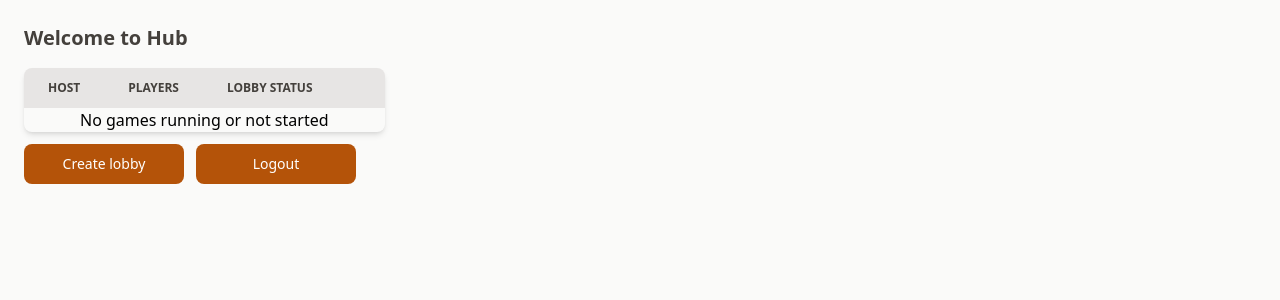
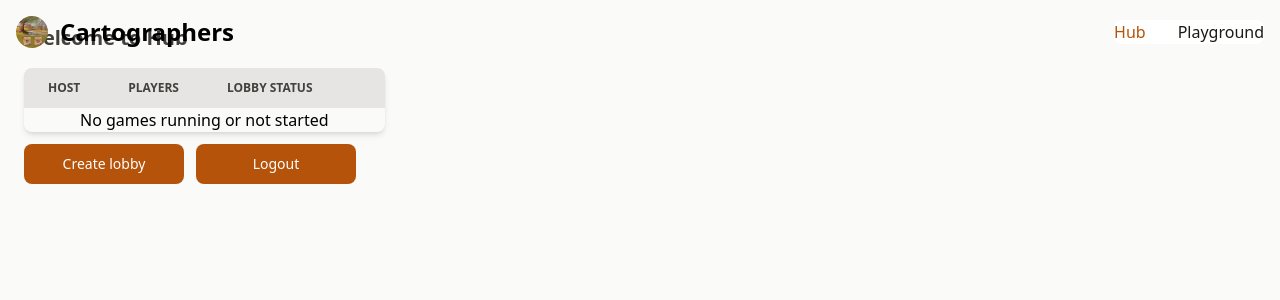
Before and after one commit to Sergeew-K-V/cartographers_client, a Next.js app: page /hub in a window 1280 px wide. Shown: the top 300 px of the page. Built offline with nearby package versions, Linux system fonts and the light colour scheme.

Commit message:
feat: added temp layout

```diff
--- /dev/null
+++ b/app/hub/layout.tsx
@@ -0,0 +1,79 @@
+'use client';
+
+import { usePathname } from 'next/navigation';
+import { ReactNode } from 'react';
+import { ImageCustom, LinkButton } from '@/shared/ui';
+
+function PlaygroundLayout({ children }: { children: ReactNode }): JSX.Element {
+  const pathname = usePathname();
+  const isActiveLink = (pathname: string, matchedPath: string) => {
+    return pathname === matchedPath
+      ? 'md:text-primary-700'
+      : 'text-secondary-900';
+  };
+
+  return (
+    <>
+      <div className="absolute w-full z-40">
+        <nav className="border-secondary-200 ">
+          <div className="max-w-screen-xl flex flex-wrap items-center justify-between mx-auto p-4">
+            <div className="flex items-center">
+              <ImageCustom
+                src="/images/seasons/summer.jpg"
+                className="w-8 h-8 mr-3 rounded-full"
+                width={100}
+                height={100}
+                alt="Logo"
+              />
+              <span className="self-center text-2xl font-semibold whitespace-nowrap ">
+                Cartographers
+              </span>
+            </div>
+            <div
+              className="hidden w-full md:block md:w-auto"
+              id="navbar-default"
+            >
+              <ul className="font-medium flex flex-col p-4 md:p-0 mt-4 border border-secondary-100 rounded-lg bg-secondary-50 md:flex-row md:space-x-8 md:mt-0 md:border-0 md:bg-white">
+                <li>
+                  <LinkButton
+                    href="/hub"
+                    className={
+                      'block py-2 pl-3 pr-4rounded md:bg-transparent md:p-0' +
+                      ' ' +
+                      `${isActiveLink(pathname, '/hub')}`
+                    }
+                  >
+                    Hub
+                  </LinkButton>
+                </li>
+                <li>
+                  <LinkButton
+                    href="/hub/playground"
+                    className={
+                      'block py-2 pl-3 pr-4rounded md:bg-transparent md:p-0' +
+                      ' ' +
+                      `${isActiveLink(pathname, '/hub/playground')}`
+                    }
+                  >
+                    Playground
+                  </LinkButton>
+                </li>
+                {/* <li>
+                  <LinkButton
+                    href="/auth/login"
+                    className="block py-2 pl-3 pr-4 text-secondary-900 rounded hover:bg-secondary-100 md:hover:bg-transparent md:border-0 md:hover:text-primary-700 md:p-0"
+                  >
+                    Login
+                  </LinkButton>
+                </li> */}
+              </ul>
+            </div>
+          </div>
+        </nav>
+      </div>
+      {children}
+    </>
+  );
+}
+
+export default PlaygroundLayout;
```
